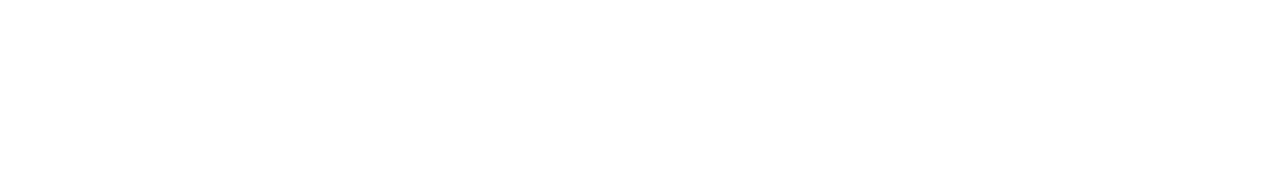
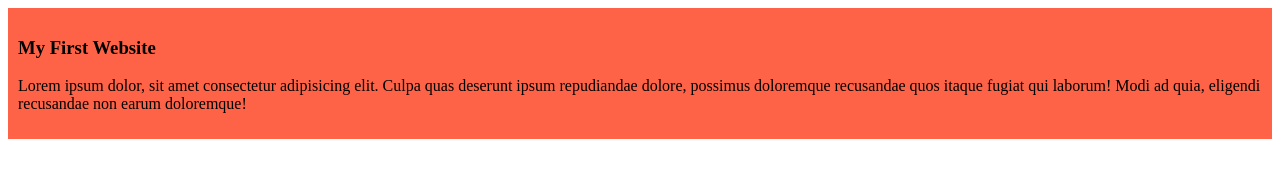
Before and after one commit to ceohasib/my-mrgn-github-repo, a plain HTML site: page index.html in a window 1280 px wide. Drawn offline with Linux system fonts and the light colour scheme.

Commit message:
added the first blog

```diff
--- a/index.html
+++ b/index.html
@@ -4,8 +4,13 @@
     <meta charset="UTF-8">
     <meta name="viewport" content="width=device-width, initial-scale=1.0">
     <title>My First Ever Mgrn Github Repo</title>
+    <link rel="stylesheet" href="styles/blogs.css">
 </head>
 <body>
+    <Div>
+        <h3>My First Website</h3>
+        <p>Lorem ipsum dolor, sit amet consectetur adipisicing elit. Culpa quas deserunt ipsum repudiandae dolore, possimus doloremque recusandae quos itaque fugiat qui laborum! Modi ad quia, eligendi recusandae non earum doloremque!</p>
+    </Div>
 
 </body>
 </html>
--- /dev/null
+++ b/styles/blogs.css
@@ -0,0 +1,5 @@
+div{
+    background-color: tomato;
+    padding: 10px;
+
+}
```
